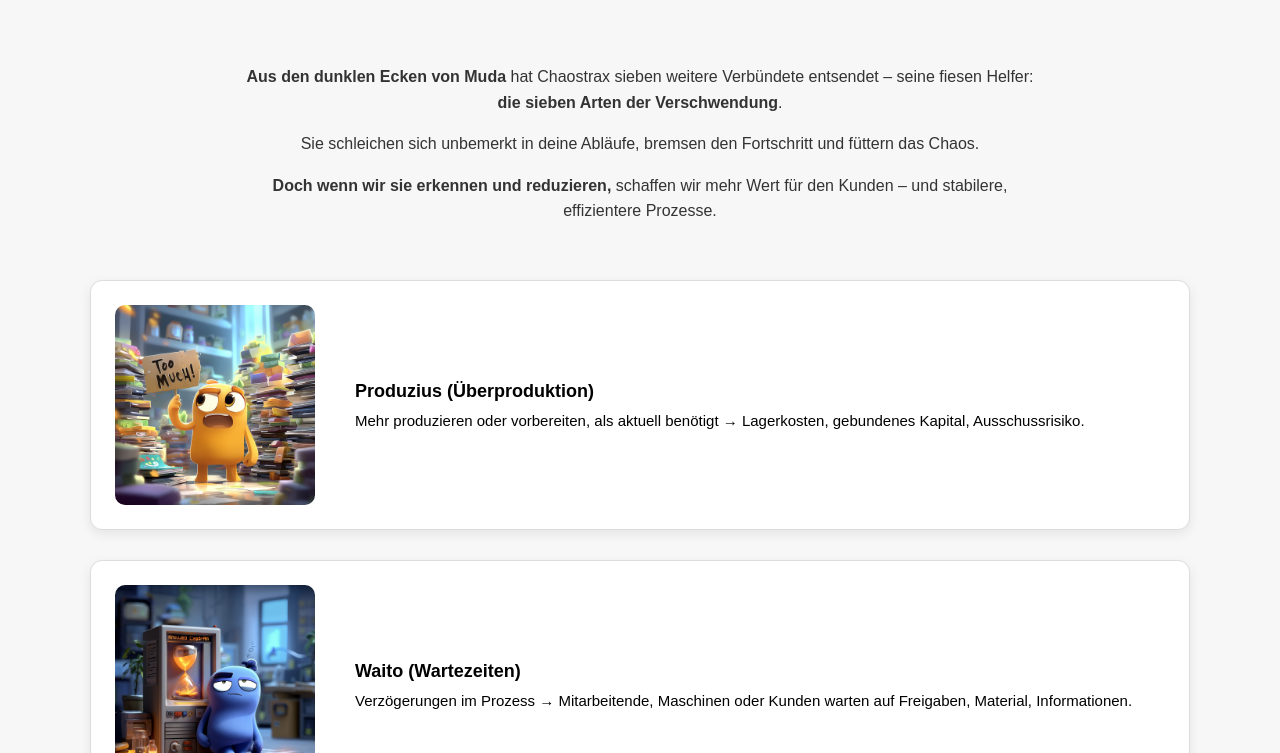
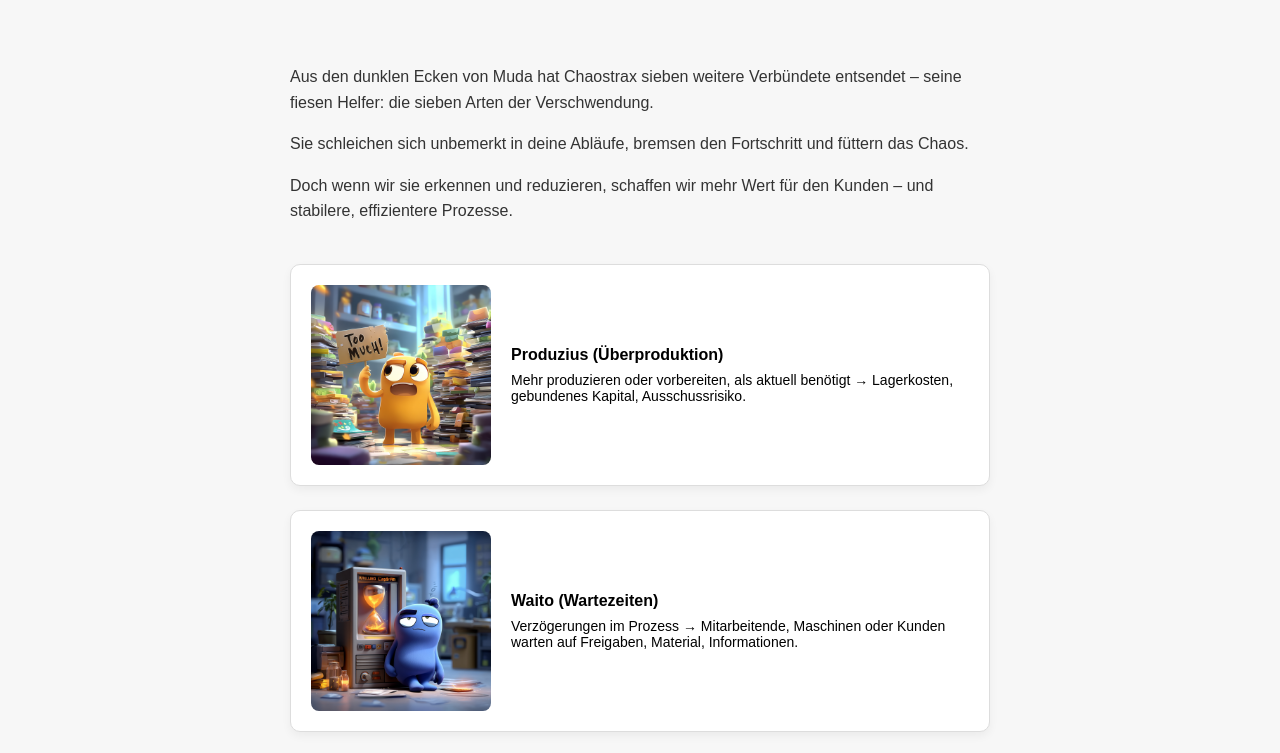
Before and after one commit to lodo1202/Lean-Superhelden, a plain HTML site: page Verschwendungsarten nach Muda.html in a window 1280 px wide. Shown: the top 753 px of the page. Drawn offline with Linux system fonts and the light colour scheme.

Commit message:
Update Verschwendungsarten nach Muda.html

```diff
--- a/Verschwendungsarten nach Muda.html
+++ b/Verschwendungsarten nach Muda.html
@@ -11,64 +11,53 @@
       display: flex;
       justify-content: center;
     }
-
     .content-wrapper {
-      max-width: 1100px;
-      display: flex;
-      flex-direction: column;
-      gap: 40px;
-      align-items: center;
+      max-width: 700px;
     }
-
     .intro-text {
+      margin-bottom: 40px;
       font-size: 16px;
       line-height: 1.6;
       color: #333;
-      text-align: center;
-      max-width: 800px;
+      text-align: left;
     }
-
     .card-container {
       display: flex;
       flex-direction: column;
-      gap: 30px;
-      width: 100%;
+      gap: 24px;
     }
-
     .card {
       background: white;
       border: 1px solid #ddd;
-      border-radius: 12px;
+      border-radius: 10px;
       display: flex;
       align-items: center;
-      padding: 24px;
-      box-shadow: 0 4px 12px rgba(0,0,0,0.08);
-      gap: 40px;
+      padding: 20px;
+      box-shadow: 0 4px 10px rgba(0,0,0,0.05);
+      gap: 20px;
     }
-
     .card img {
-      width: 200px;
-      height: auto;
-      border-radius: 10px;
+      width: 180px;
+      border-radius: 8px;
+      flex-shrink: 0;
     }
-
     .card h3 {
-      margin: 0 0 10px 0;
-      font-size: 18px;
+      margin: 0 0 8px 0;
+      font-size: 16px;
+      font-weight: bold;
     }
-
     .card p {
       margin: 0;
-      font-size: 15px;
+      font-size: 14px;
     }
   </style>
 </head>
 <body>
   <div class="content-wrapper">
     <div class="intro-text">
-      <p><strong>Aus den dunklen Ecken von Muda</strong> hat Chaostrax sieben weitere Verbündete entsendet – seine fiesen Helfer: <strong>die sieben Arten der Verschwendung</strong>.</p>
+      <p>Aus den dunklen Ecken von Muda hat Chaostrax sieben weitere Verbündete entsendet – seine fiesen Helfer: die sieben Arten der Verschwendung.</p>
       <p>Sie schleichen sich unbemerkt in deine Abläufe, bremsen den Fortschritt und füttern das Chaos.</p>
-      <p><strong>Doch wenn wir sie erkennen und reduzieren,</strong> schaffen wir mehr Wert für den Kunden – und stabilere, effizientere Prozesse.</p>
+      <p>Doch wenn wir sie erkennen und reduzieren, schaffen wir mehr Wert für den Kunden – und stabilere, effizientere Prozesse.</p>
     </div>
 
     <div class="card-container">
@@ -96,14 +85,14 @@
       <div class="card">
         <img src="Feinschliffo.png" alt="Feinschliffo">
         <div>
-          <h3>Feinschliffo (Überbearbeitung / Overprocessing)</h3>
+          <h3>Feinschliffo (Überbearbeitung)</h3>
           <p>Mehr Bearbeitung oder Qualität, als vom Kunden gefordert → unnötige Komplexität und Kosten.</p>
         </div>
       </div>
       <div class="card">
         <img src="Lagerix.png" alt="Lagerix">
         <div>
-          <h3>Lagerix (Bestände / Inventar)</h3>
+          <h3>Lagerix (Bestände)</h3>
           <p>Zu hohe Lagerbestände → Kapitalbindung, Veralterung, Platzbedarf.</p>
         </div>
       </div>
```
